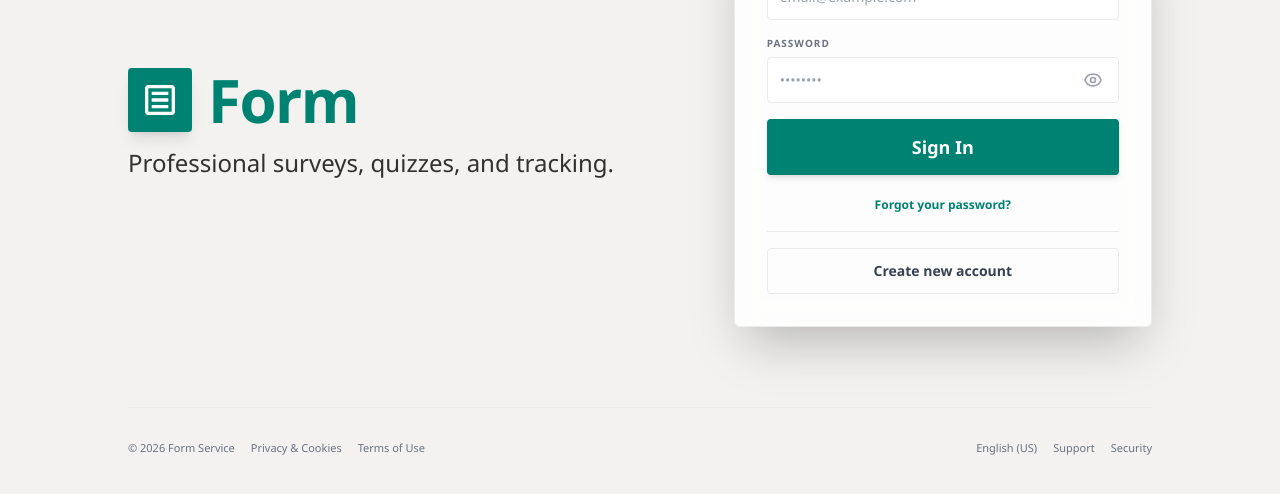
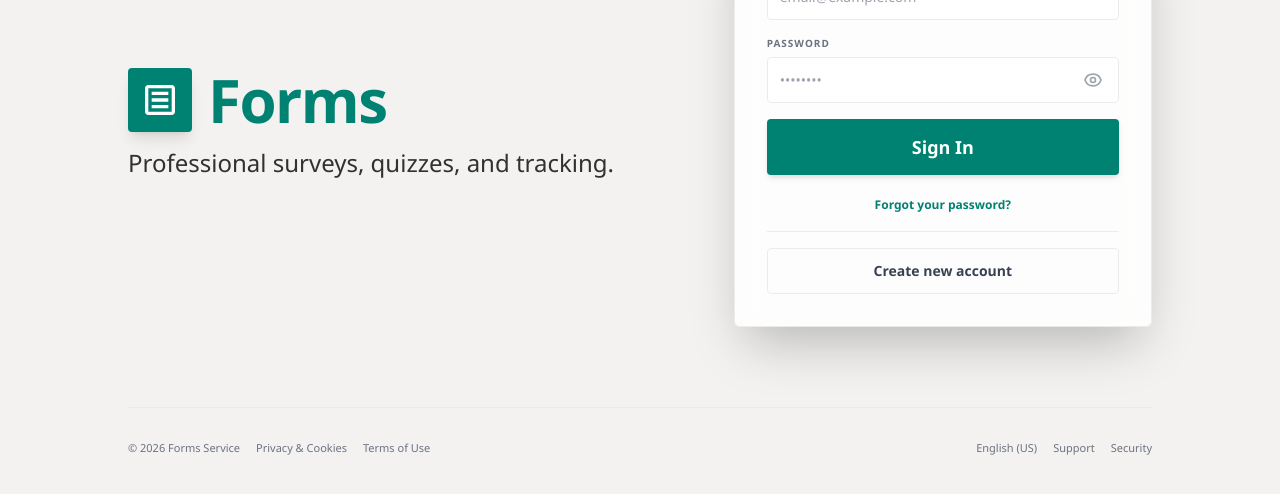
Before and after one commit to aryaldipesh247/Forms, a React (Vite) app: page / in a window 1280 px wide. Shown: the part 212-706 px from the top of the page. Built offline with nearby package versions, Linux system fonts and the light colour scheme; a web font is replaced by a local one.

Commit message:
refactor: Update application name to "Forms"
Updates the application's display name and internal references from "Form" to "Forms" across various components and the index.html file. This change provides a more accurate and plural representation of the application's functionality.

```diff
--- a/App.tsx
+++ b/App.tsx
@@ -1,4 +1,3 @@
-
 import React, { useState, useEffect } from 'react';
 import { Form, View, FormResponse, User, ResponseArchive } from './types';
 import Dashboard from './components/Dashboard';
@@ -178,7 +177,7 @@ const App: React.FC = () => {
               className="font-bold text-xl cursor-pointer hover:opacity-90"
               onClick={() => { setCurrentView('dashboard'); window.location.hash = ''; }}
             >
-              Form
+              Forms
             </span>
           </div>
           <div className="flex items-center gap-4">
--- a/components/Auth.tsx
+++ b/components/Auth.tsx
@@ -1,5 +1,3 @@
-
-
 import React, { useState } from 'react';
 import { User } from '../types';
 
@@ -184,7 +182,7 @@ const Auth: React.FC<AuthProps> = ({ onLogin, users, onRegister, onUpdateUser })
             <div className="w-16 h-16 bg-[#008272] flex items-center justify-center rounded shadow-lg">
                 <svg className="w-10 h-10 text-white" fill="currentColor" viewBox="0 0 24 24"><path d="M19,3H5C3.89,3 3,3.89 3,5V19C3,20.11 3.89,21 5,21H19C20.11,21 21,20.11 21,19V5C21,3.89 20.11,3 19,3M19,19H5V5H19V19M17,17H7V15H17V17M17,13H7V11H17V13M17,9H7V7H17V9Z"/></svg>
             </div>
-            <h1 className="text-[#008272] text-6xl font-bold tracking-tight">Form</h1>
+            <h1 className="text-[#008272] text-6xl font-bold tracking-tight">Forms</h1>
           </div>
           <p className="text-2xl text-[#323130] leading-tight font-medium">
             Professional surveys, quizzes, and tracking.
@@ -270,7 +268,7 @@ const Auth: React.FC<AuthProps> = ({ onLogin, users, onRegister, onUpdateUser })
       <footer className="mt-20 w-full max-w-5xl text-gray-500 text-[11px] border-t border-[#edebe9] pt-8">
         <div className="flex flex-wrap justify-between gap-4">
           <div className="flex gap-4">
-            <span>© 2026 Form Service</span>
+            <span>© 2026 Forms Service</span>
             <span className="hover:underline cursor-pointer">Privacy & Cookies</span>
             <span className="hover:underline cursor-pointer">Terms of Use</span>
           </div>
--- a/components/Dashboard.tsx
+++ b/components/Dashboard.tsx
@@ -1,4 +1,3 @@
-
 import React from 'react';
 import { Form } from '../types';
 
@@ -17,7 +16,7 @@ const Dashboard: React.FC<DashboardProps> = ({ forms, onCreate, onSelect, onDele
     <div className="max-w-7xl mx-auto px-6 py-10">
       <div className="mb-10 p-10 bg-gradient-to-br from-[#008272] to-[#005a4e] rounded-md text-white shadow-lg relative overflow-hidden">
         <div className="relative z-10 max-w-2xl">
-           <h1 className="text-4xl font-black mb-2 tracking-tight">Welcome to Form</h1>
+           <h1 className="text-4xl font-black mb-2 tracking-tight">Welcome to Forms</h1>
            <p className="text-lg opacity-90 font-medium">Create engaging surveys and quizzes with intelligent AI tools and professional themes.</p>
            <div className="flex gap-4 mt-8">
               <button
--- a/components/FormPreview.tsx
+++ b/components/FormPreview.tsx
@@ -209,7 +209,7 @@ const FormPreview: React.FC<FormPreviewProps> = ({ form, isGuest, onBack, onSubm
                <div className="w-6 h-6 bg-[#008272] flex items-center justify-center rounded-sm">
                   <svg className="w-4 h-4 text-white" fill="currentColor" viewBox="0 0 24 24"><path d="M19,3H5C3.89,3 3,3.89 3,5V19C3,20.11 3.89,21 5,21H19C20.11,21 21,20.11 21,19V5C21,3.89 20.11,3 19,3M19,19H5V5H19V19M17,17H7V15H17V17M17,13H7V11H17V13M17,9H7V7H17V9Z"/></svg>
                </div>
-               <span className="text-[10px] font-black uppercase tracking-widest text-[#008272]">Form</span>
+               <span className="text-[10px] font-black uppercase tracking-widest text-[#008272]">Forms</span>
             </div>
           )}
           <span className="text-[10px] font-bold text-gray-400 uppercase tracking-widest">Public Response Form</span>
--- a/index.html
+++ b/index.html
@@ -1,14 +1,13 @@
-
 <!DOCTYPE html>
 <html lang="en">
 <head>
     <meta charset="UTF-8">
     <meta name="viewport" content="width=device-width, initial-scale=1.0, maximum-scale=1.0, user-scalable=no, viewport-fit=cover">
-    <title>Form | Microsoft Forms Clone</title>
+    <title>Forms | Microsoft Forms Clone</title>
     <!-- PWA / Mobile App Meta Tags -->
     <meta name="apple-mobile-web-app-capable" content="yes">
     <meta name="apple-mobile-web-app-status-bar-style" content="black-translucent">
-    <meta name="apple-mobile-web-app-title" content="Form">
+    <meta name="apple-mobile-web-app-title" content="Forms">
     <meta name="theme-color" content="#008272">
     <meta name="description" content="Professional survey and quiz platform.">
 
```
